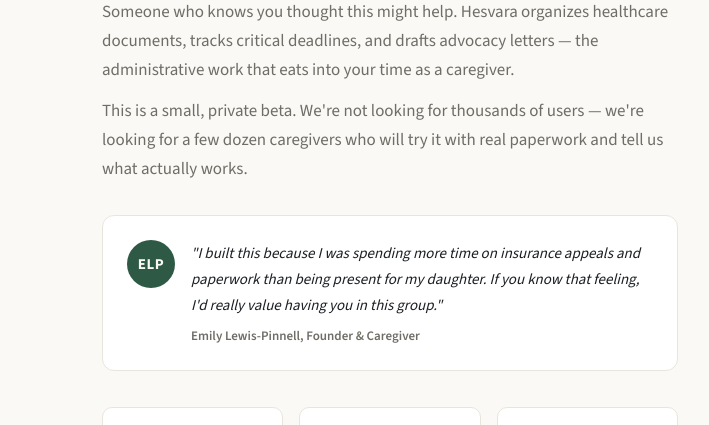
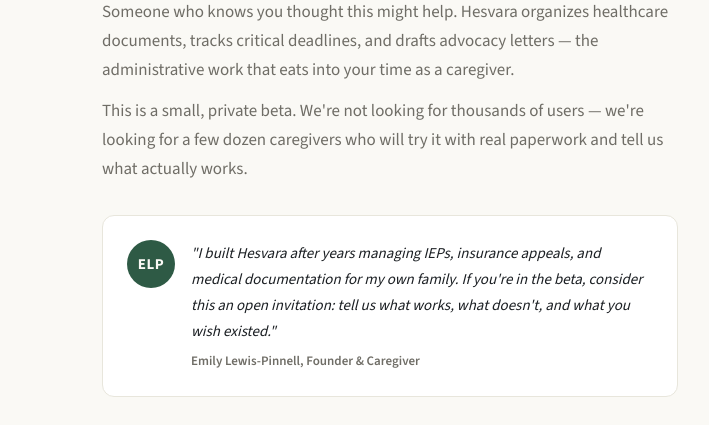
Before and after one commit to Hesvara/intro-landing-page, a plain HTML site: page invite.html in a window 1280 px wide. Shown: the part 301-726 px from the top of the page, without its empty margins (250-959 px from the left). Drawn offline with nearby package versions, Linux system fonts and the light colour scheme.

Commit message:
Update founder's note in invite.html

```diff
--- a/invite.html
+++ b/invite.html
@@ -453,7 +453,7 @@
     <div class="founder-note">
       <div class="founder-avatar">ELP</div>
       <div>
-        <span class="founder-text">"I built this because I was spending more time on insurance appeals and paperwork than being present for my daughter. If you know that feeling, I'd really value having you in this group."</span>
+        <span class="founder-text">"I built Hesvara after years managing IEPs, insurance appeals, and medical documentation for my own family. If you're in the beta, consider this an open invitation: tell us what works, what doesn't, and what you wish existed."</span>
         <span class="founder-name">Emily Lewis-Pinnell, Founder & Caregiver</span>
       </div>
     </div>
```
